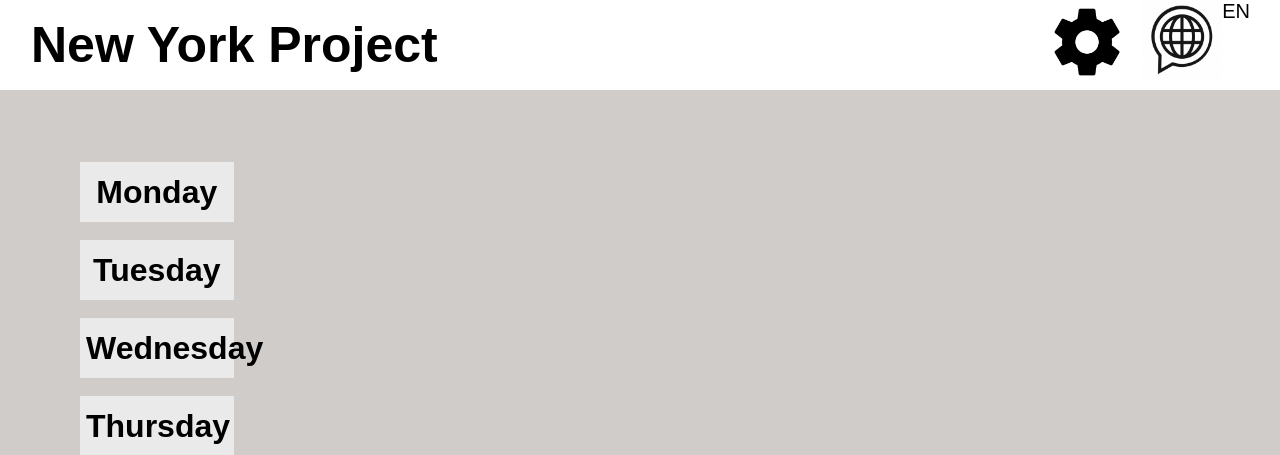
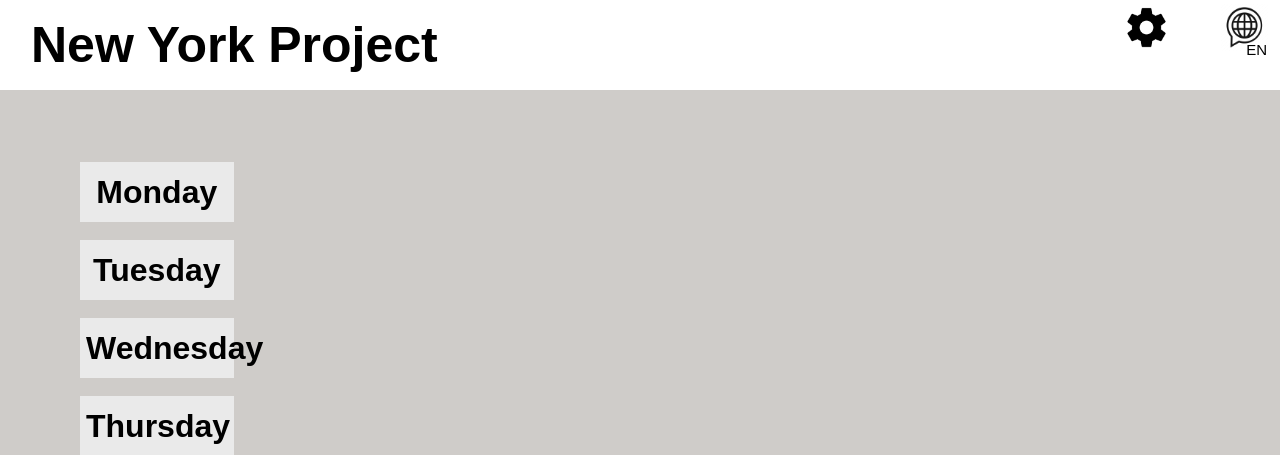
Before and after one commit to Djody1/Project-New-York, a PHP site: page /HTML/Hoofdpagina_White_EN.html in a window 1280 px wide. Shown: the top 455 px of the page. Run offline with PHP 8.4, Linux system fonts and the light colour scheme.

Commit message:
Version 1.0.1
Changed the button's on the right top. Mostly with margins

```diff
--- a/Broncode/CSS/Layout_White_Stylesheet.css
+++ b/Broncode/CSS/Layout_White_Stylesheet.css
@@ -22,18 +22,26 @@ ul {
   text-decoration: none;
   }
 
-#taalindicatorimg{float: right;}
+#taalindicatorimg{
+  float: right;
+
+  margin-right: -1.7%;
+  margin-top: 0.3%;
+}
 
 #taalindicatortext {
   float: right;
-  vertical-align: -50px;
-  font-size: 20px;
+
+  font-size: 15px;
   font-family: 'IBM Plex Sans', sans-serif;
-  margin-right: 30px;
+
+  margin-top: 3.2%;
+  margin-right: 1%;
 }
 
 #settingsknop{
   float:right;
-  margin-right: 15px;
-  margin-top: 2px;
+
+  margin-right: 4%;
+  margin-top: 0.32%;
 }
--- a/Broncode/HTML/Hoofdpagina_White_EN.html
+++ b/Broncode/HTML/Hoofdpagina_White_EN.html
@@ -13,8 +13,8 @@
         <ul>
             <li id='Titel'><b><a href='./Hoofdpagina_White_EN.html'>New York Project</a></b></li>
             <li id='taalindicatortext'>EN</li>
-            <li><img id='taalindicatorimg' src='../Pictures/Language_Icoon_Zwart.png' width='80' height='80' alt='Taal knop zwart'/></li>
-            <li><img id='settingsknop' src='../Pictures/Settings icon (Black).png' width='80' height='80' alt='settings'/></li>
+            <li><img id='taalindicatorimg' src='../Pictures/Language_Icoon_Zwart.png' width='47' height='47' alt='Taal knop zwart'/></li>
+            <li><img id='settingsknop' src='../Pictures/Settings icon (Black).png' width='47' height='47' alt='settings'/></li>
         </ul>
                                                                                         <br/><br/><br/><br/>
         <div>
```
